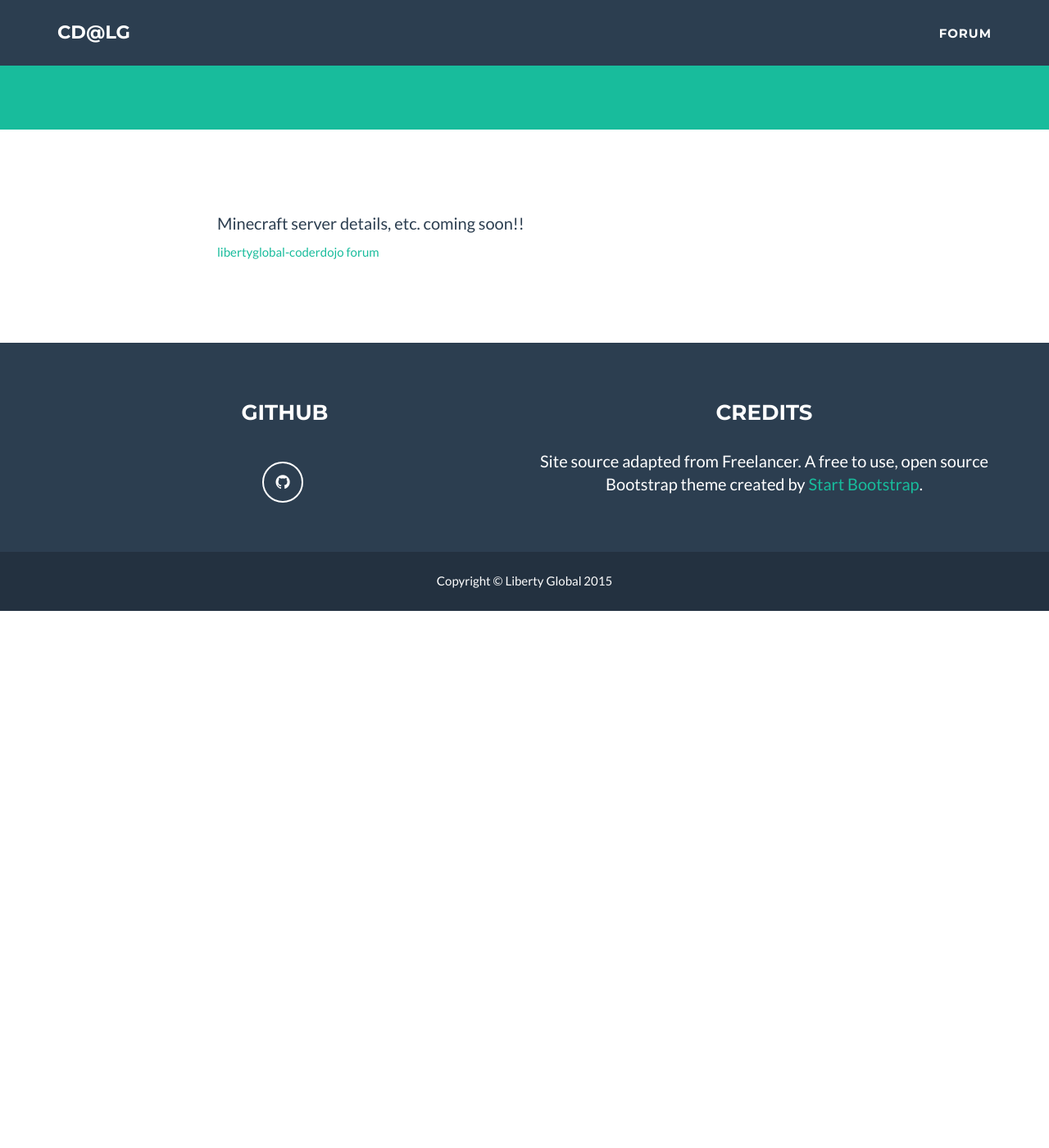
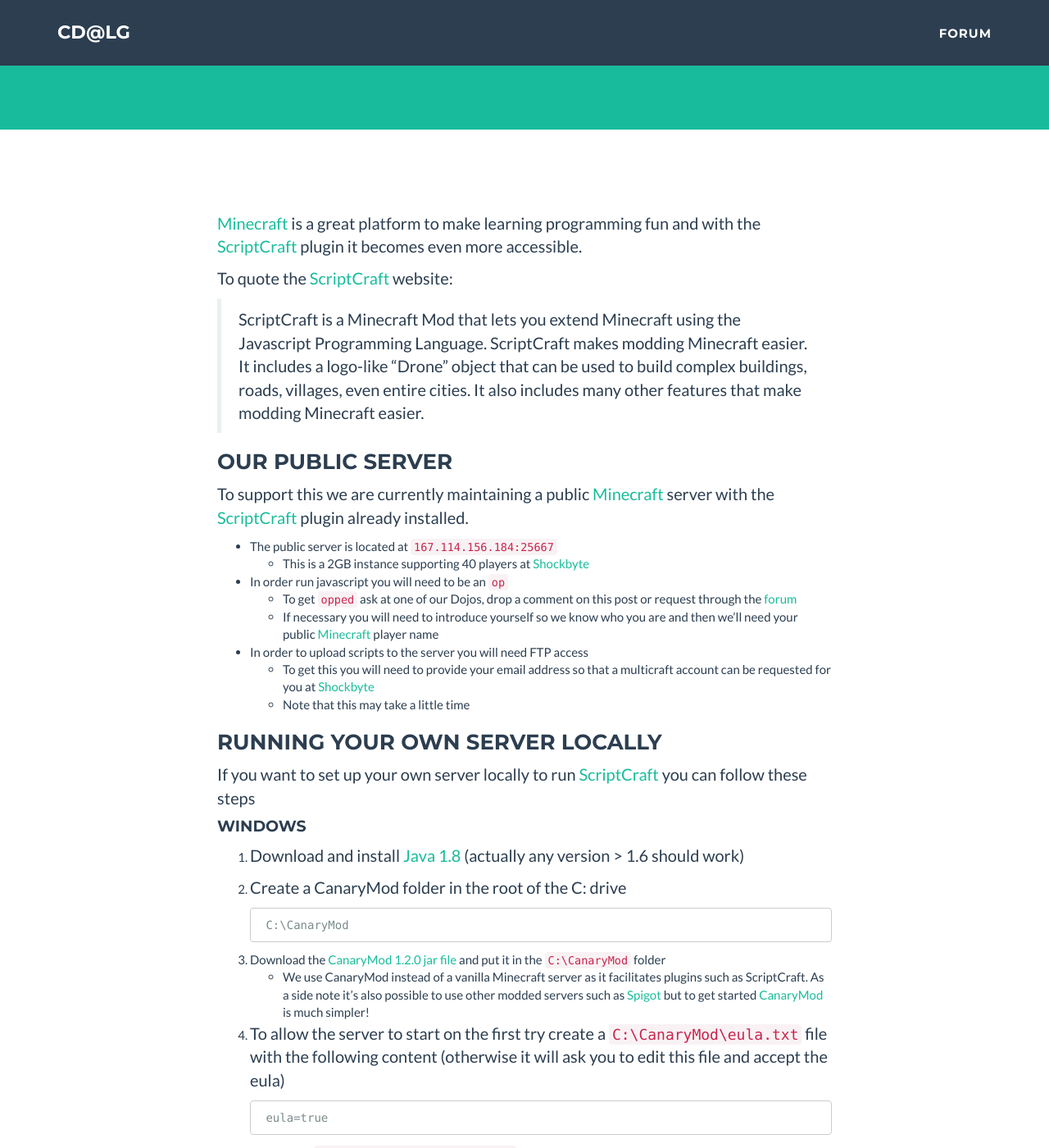
Before and after one commit to LibertyGlobal-CoderDojo/LibertyGlobal-CoderDojo.github.io, a Jekyll site: the page built from _posts/2015-06-04-minecraft.md, in a window 1280 px wide and 1400 px high, scrolled down 974 px. Shown: the whole window at 82% size. Built offline with Jekyll 4.4.1, drawn with Linux system fonts in a browser that asks for light colours; Markdown is read by kramdown in place of the engine named in the settings; before the commit the page ends 1719 px from its top, so only the background shows below that; some of the changed text lies outside the part shown.

Commit message:
initial minecraft details added

````diff
--- a/_posts/2015-06-04-minecraft.md
+++ b/_posts/2015-06-04-minecraft.md
@@ -7,4 +7,83 @@
 thread_id: minecraft
 ---
 
-Minecraft server details, etc. coming soon!!
+[minecraft]: https://minecraft.net
+[scriptcraft]: http://scriptcraftjs.org
+[scriptcraft-jar]: http://scriptcraftjs.org/download/latest/
+[forum]: /forum
+[shockbyte]: https://shockbyte.com/
+[java]: https://java.com/en/download/
+[canarymod]: http://canarymod.net/releases
+[spigot]: http://www.spigotmc.org/
+
+[Minecraft][minecraft] is a great platform to make learning programming fun and with the [ScriptCraft][scriptcraft] plugin it becomes even more accessible.
+
+To quote the [ScriptCraft][scriptcraft] website:
+
+> ScriptCraft is a Minecraft Mod that lets you extend Minecraft using the Javascript Programming Language. ScriptCraft makes modding Minecraft easier. It includes a logo-like "Drone" object that can be used to build complex buildings, roads, villages, even entire cities. It also includes many other features that make modding Minecraft easier.
+
+### Our public server
+
+To support this we are currently maintaining a public [Minecraft][minecraft] server with the [ScriptCraft][scriptcraft] plugin already installed.
+
+- The public server is located at `167.114.156.184:25667`
+  - This is a 2GB instance supporting 40 players at [Shockbyte][shockbyte]
+- In order run javascript you will need to be an `op`
+  - To get `opped` ask at one of our Dojos, drop a comment on this post or request through the [forum][forum]
+  - If necessary you will need to introduce yourself so we know who you are and then we'll need your public [Minecraft][minecraft] player name
+- In order to upload scripts to the server you will need FTP access
+  - To get this you will need to provide your email address so that a multicraft account can be requested for you at [Shockbyte][shockbyte]
+  - Note that this may take a little time
+
+### Running your own server locally
+
+If you want to set up your own server locally to run [ScriptCraft][scriptcraft] you can follow these steps
+
+#### Windows
+
+1. Download and install [Java 1.8][java] (actually any version > 1.6 should work)
+
+1. Create a CanaryMod folder in the root of the C: drive
+
+    ```
+    C:\CanaryMod
+    ```
+1. Download the [CanaryMod 1.2.0 jar file](canarymod) and put it in the `C:\CanaryMod` folder
+  - We use CanaryMod instead of a vanilla Minecraft server as it facilitates plugins such as ScriptCraft. As a side note it's also possible to use other modded servers such as [Spigot][spigot] but to get started [CanaryMod][canarymod] is much simpler!
+1. To allow the server to start on the first try create a `C:\CanaryMod\eula.txt` file with the following content (otherwise it will ask you to edit this file and accept the eula)
+
+    ```
+    eula=true
+    ```
+1. Create a `C:\CanaryMod\start.bat` file with the following content
+
+    ```
+    java -jar CanaryMod-1.2.0.jar
+    pause
+    ```
+  - I find it nicer to run this without the GUI in case errors occur during initialization (eg. with bad config) - it's still possible to directly enter commands in the server's console.
+  - If you do want to use the GUI then just remove the "java -jar" part from the front of the command or even skip the start.bat file and double click the jar file directly to start the server
+1. Start the server for the first time by double clicking `C:\CanaryMod\start.bat`
+  - This is needed in order to create the initial configuration folders, etc.
+1. Stop the server by pressing `Ctrl-c` at the server console prompt
+1. Download the [ScriptCraft jar file][scriptcraft-jar] to the `C:\CanaryMod\plugins` folder
+  - At this point you can start the server again but you may want to make the following additional configuration changes first
+1. Change or add the following configuration options in `C:\CanaryMod\config\worlds\default\default_NORMAL.cfg`
+
+    ```
+    ; completely flat worlds are best for building from scratch world-type=FLAT generate-structures=false
+
+    ; creative mode
+    gamemode=0
+    pvp=false
+
+    ; turns off authentication
+    online-mode=false
+    spawn-npcs=false
+    spawn-monsters=false
+    ```
+1. Add yourself to the list of ops (only ops can run javascript by default) by adding your player name to `C:\CanaryMod\config\ops.cfg`
+1. Delete the existing world that was generated on first start so that a new flat world is generated by removing the `C:\CanaryMod\worlds` folder (this is also a good way to reset a world)
+1. Start the server again by double clicking `C:\CanaryMod\start.bat`
+1. Connect using a Minecraft 1.8 client - use the add server option to add a server with Server Address set to localhost
+  - NB. If using an earlier version of Minecraft you may need an earlier version of CanaryMod too
````
